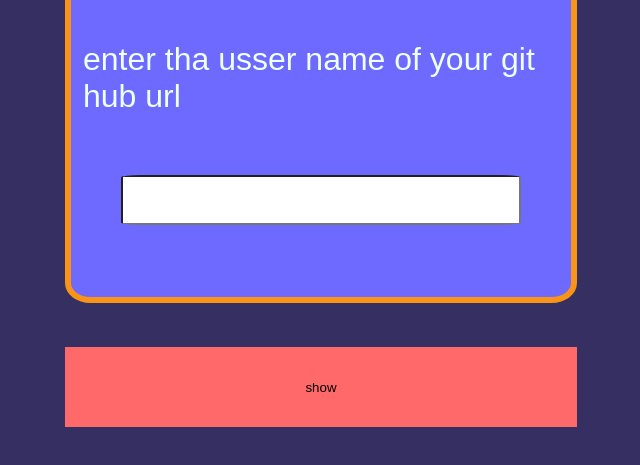
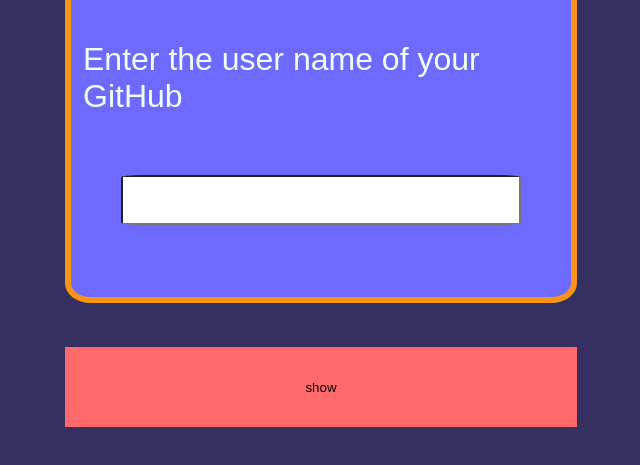
Before and after one commit to SugamChaudharry/Github-api_project, a plain HTML site: page index.html in a window 1280 px wide. Shown: the part 209-674 px from the top of the page, without its empty margins (319-959 px from the left). Drawn offline with Linux system fonts and the light colour scheme.

Commit message:
Update index.html

```diff
--- a/index.html
+++ b/index.html
@@ -21,7 +21,7 @@
         </div>
     </div>
     <div id="cover">
-        <p>enter tha usser name of your git hub url</p>
+        <p> Enter the user name of your GitHub </p>
         <input id="userNameInput" type="text">
     </div>
     <button id="showBtn">show</button>
```
